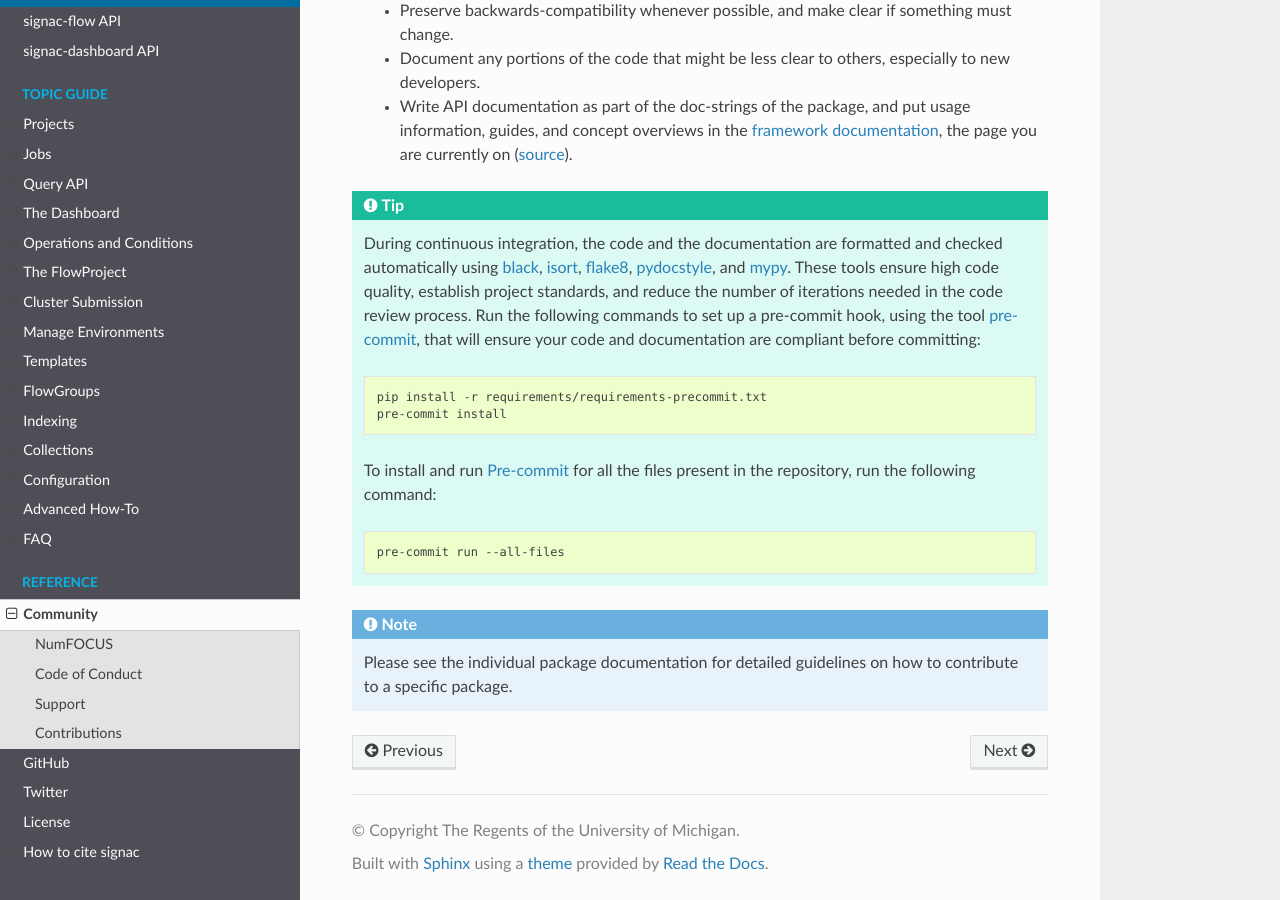
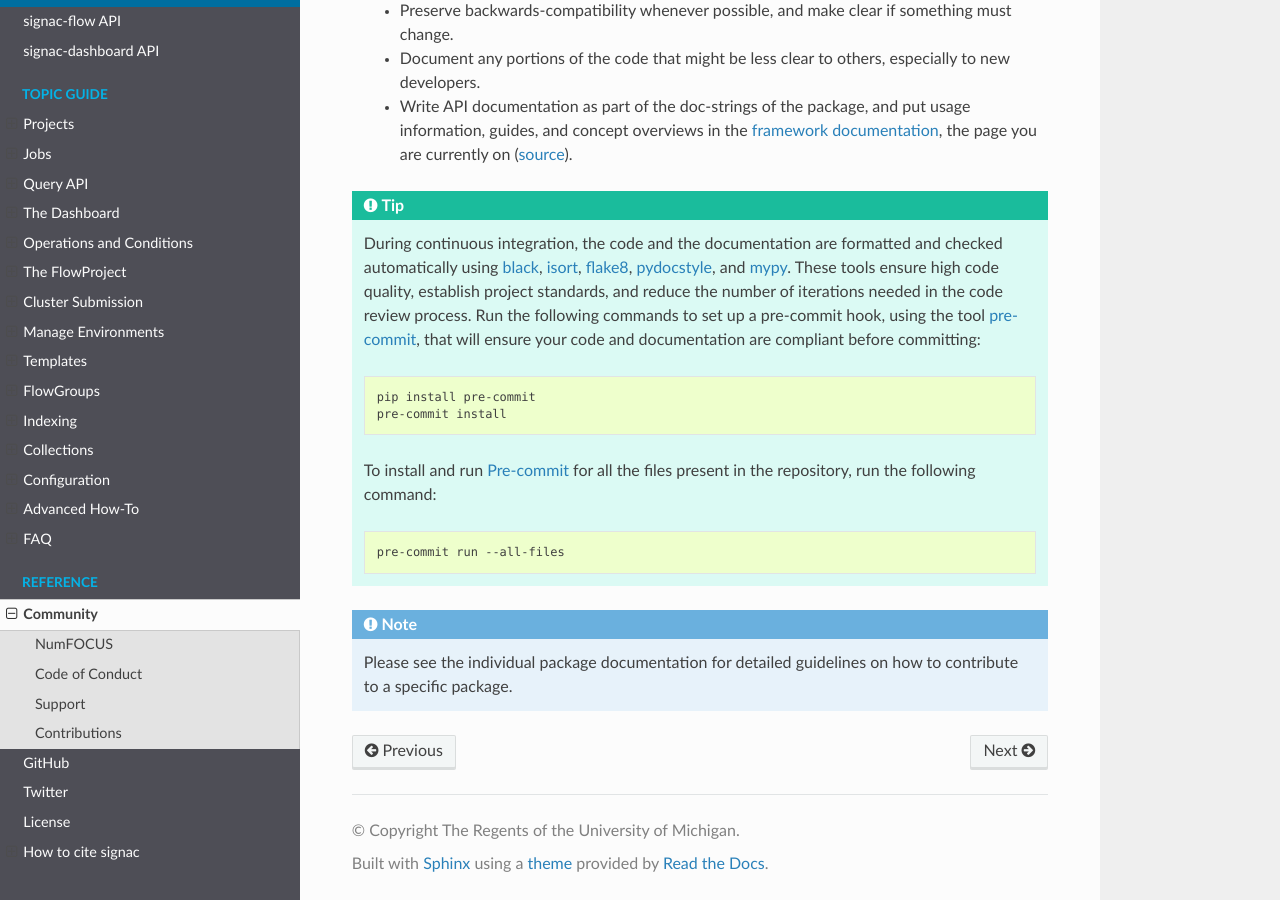
Before and after one commit to glotzerlab/signac-docs, a Sphinx documentation site: the page built from docs/source/community.rst, in a window 1280 px wide and 900 px high, scrolled down 1729 px. Built offline with Sphinx 7.4.7 and the Read the Docs theme 2.0.0, drawn with Linux system fonts in a browser that asks for light colours.

Commit message:
Remove CircleCI in favor of pre-commit CI.

```diff
--- a/docs/source/community.rst
+++ b/docs/source/community.rst
@@ -80,7 +80,7 @@ All code contributed via pull request needs to adhere to the following guideline
 
     .. code-block:: bash
 
-        pip install -r requirements/requirements-precommit.txt
+        pip install pre-commit
         pre-commit install
 
     To install and run `Pre-commit`_ for all the files present in the repository, run the following command:
```
Also changed, not shown: 3 other files.
